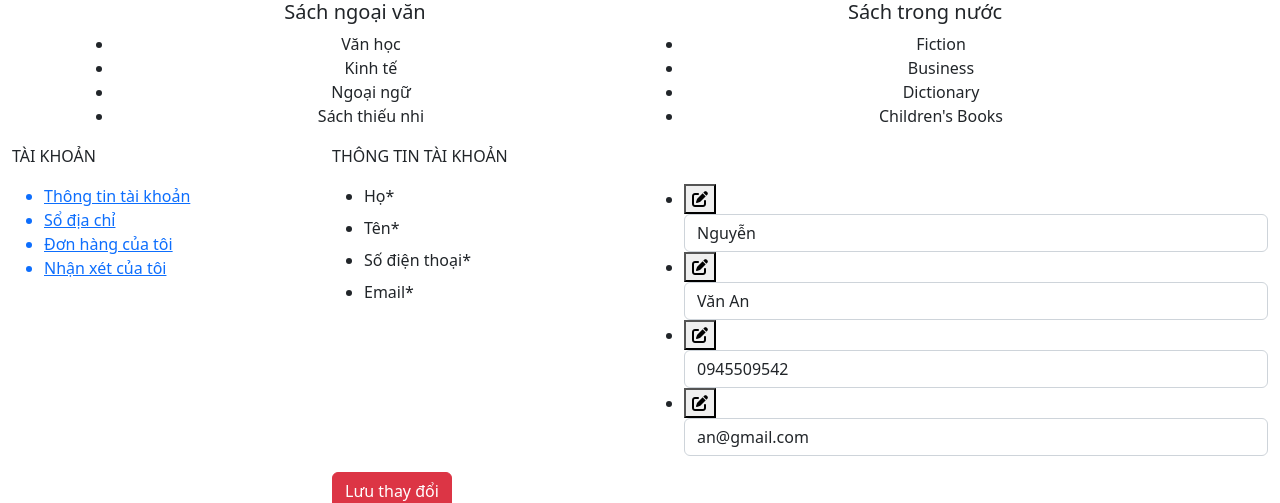
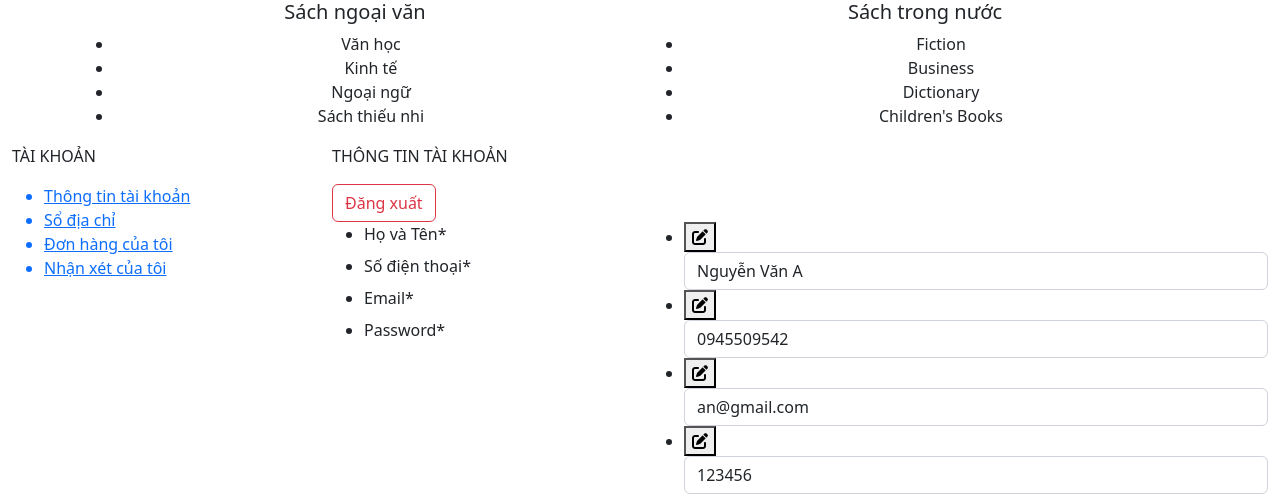
Before and after one commit to nhatha3788/online-bookstore, a PHP site: page /account.php in a window 1280 px wide. Shown: the part 968-1471 px from the top of the page. Run offline with PHP 8.4, Linux system fonts and the light colour scheme; some libraries are stand-ins or nearby versions.

Commit message:
Add change-password and logout button

```diff
--- a/app/views/customer/account.php
+++ b/app/views/customer/account.php
@@ -24,27 +24,24 @@
                 <div class="col-9">
                     <div class="profile">
                         <form method="" action="">
-                            <p class="profile-title">
-                                THÔNG TIN TÀI KHOẢN
-                            </p>
+                            <div class="logout-button">
+                               <p class="profile-title">THÔNG TIN TÀI KHOẢN</p>
+                               <button type="button" class="btn btn-outline-danger">Đăng xuất</button>
+                            </div>
                             <div class="row">
                                 <div class="col-4">
                                     <ul>
-                                        <li><label for="lastname" class="form-label">Họ*</label></li>
-                                        <li><label for="name" class="form-label">Tên*</label></li>
+                                        <li><label for="lastname" class="form-label">Họ và Tên*</label></li>
                                         <li><label for="phone" class="form-label">Số điện thoại*</label></li>
                                         <li><label for="email" class="form-label">Email*</label></li>
+                                        <li><label for="email" class="form-label">Password*</label></li>
                                     </ul>
                                 </div>
                                 <div class="col-8">
                                    <ul>
                                     <li>
                                         <button class="edit-button"><i class="fa-solid fa-pen-to-square"></i></button>
-                                        <input type="text" class="form-control" id="lastname" value="Nguyễn">
-                                    </li>
-                                    <li>
-                                        <button class="edit-button"><i class="fa-solid fa-pen-to-square"></i></button>
-                                        <input type="text" class="form-control" id="name" value="Văn An">
+                                        <input type="text" class="form-control" id="lastname" value="Nguyễn Văn A">
                                     </li>
                                     <li>
                                         <button type="button" class="edit-button" id="phoneBtn" data-bs-toggle="modal" data-bs-target="#phoneBackdrop"><i class="fa-solid fa-pen-to-square"></i></button>
@@ -88,6 +85,31 @@
                                             </div>
                                         </div>
                                     </li>
+                                    <li>
+                                        <button type="button" class="edit-button" id="emailBtn" data-bs-toggle="modal" data-bs-target="#passwordBackdrop"><i class="fa-solid fa-pen-to-square"></i></button>
+                                        <input type="text" class="form-control" id="email" value="123456" readonly>
+                                        <div class="modal fade " id="passwordBackdrop" data-bs-backdrop="static" data-bs-keyboard="false" tabindex="-1" aria-labelledby="emailBackdropLabel" aria-hidden="true">
+                                        <div class="modal-dialog">
+                                            <div class="modal-content">
+                                                <div class="modal-header">
+                                                    <h1 class="modal-title fs-5" id="emailBackdropLabel">THAY ĐỔI PASSWORD</h1>
+                                                    <button type="button" class="btn-close" data-bs-dismiss="modal" aria-label="Close"></button>
+                                                </div>
+                                                <div class="modal-body">
+                                                    <label for="oldPass" class="form-label">Nhập password hiện tại</label>
+                                                    <input type="email" class="form-control" id="oldPass">
+                                                    <label for="newPass" class="form-label">Nhập password mới</label>
+                                                    <input type="email" class="form-control" id="newPass">
+                                                    <label for="confirm" class="form-label">Nhập lại password mới để xác nhận</label>
+                                                    <input type="email" class="form-control" id="confirm">
+                                                </div>
+                                                <div class="modal-footer">
+                                                    <button type="button" class="btn btn-primary confirm-button">Xác nhận</button>
+                                                </div>
+                                                </div>
+                                            </div>
+                                        </div>
+                                    </li>
                                    </ul>
                                 </div>
                             </div>
```
Also changed, not shown: public/css/account/account.css (+7 -0 lines).
